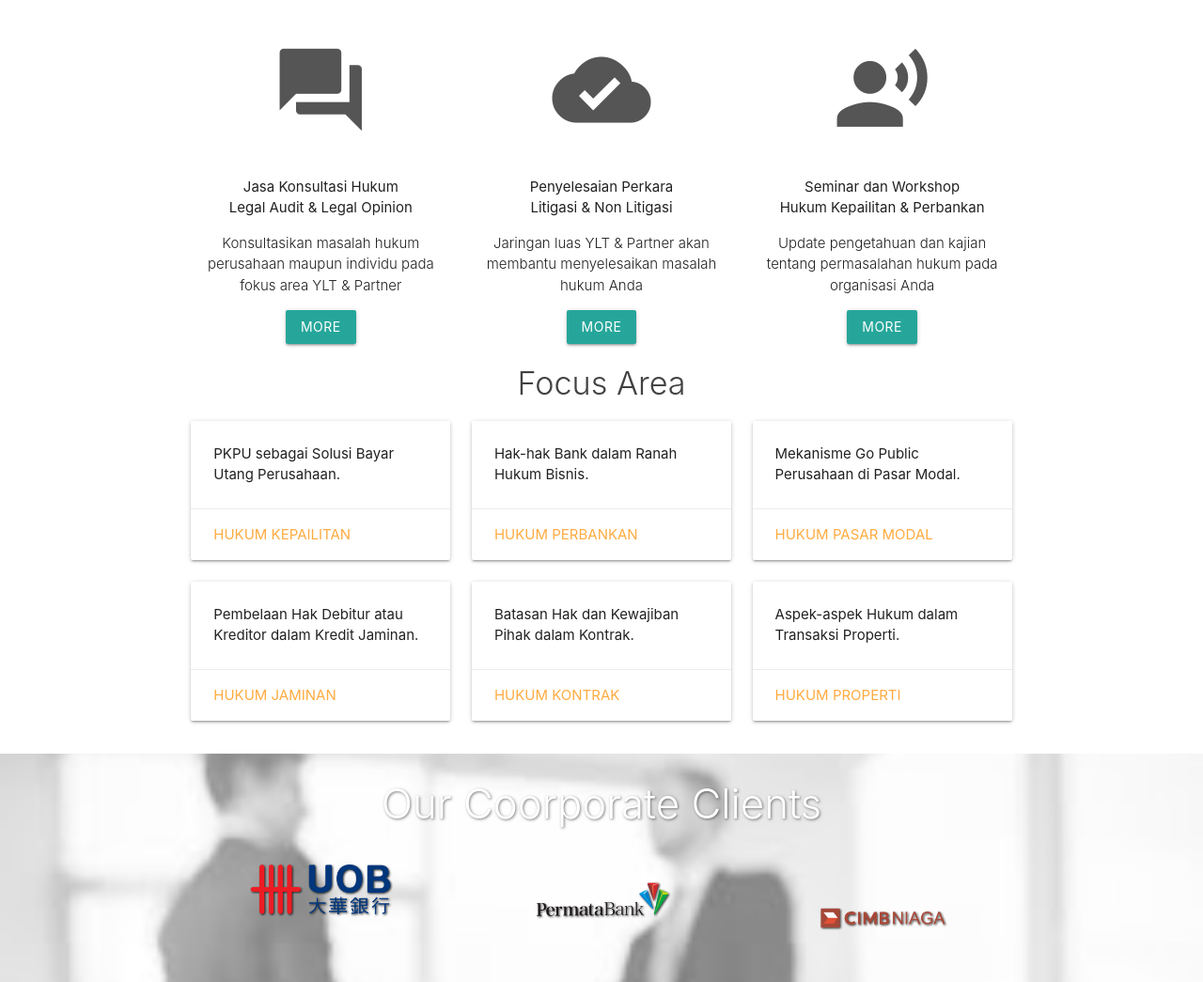
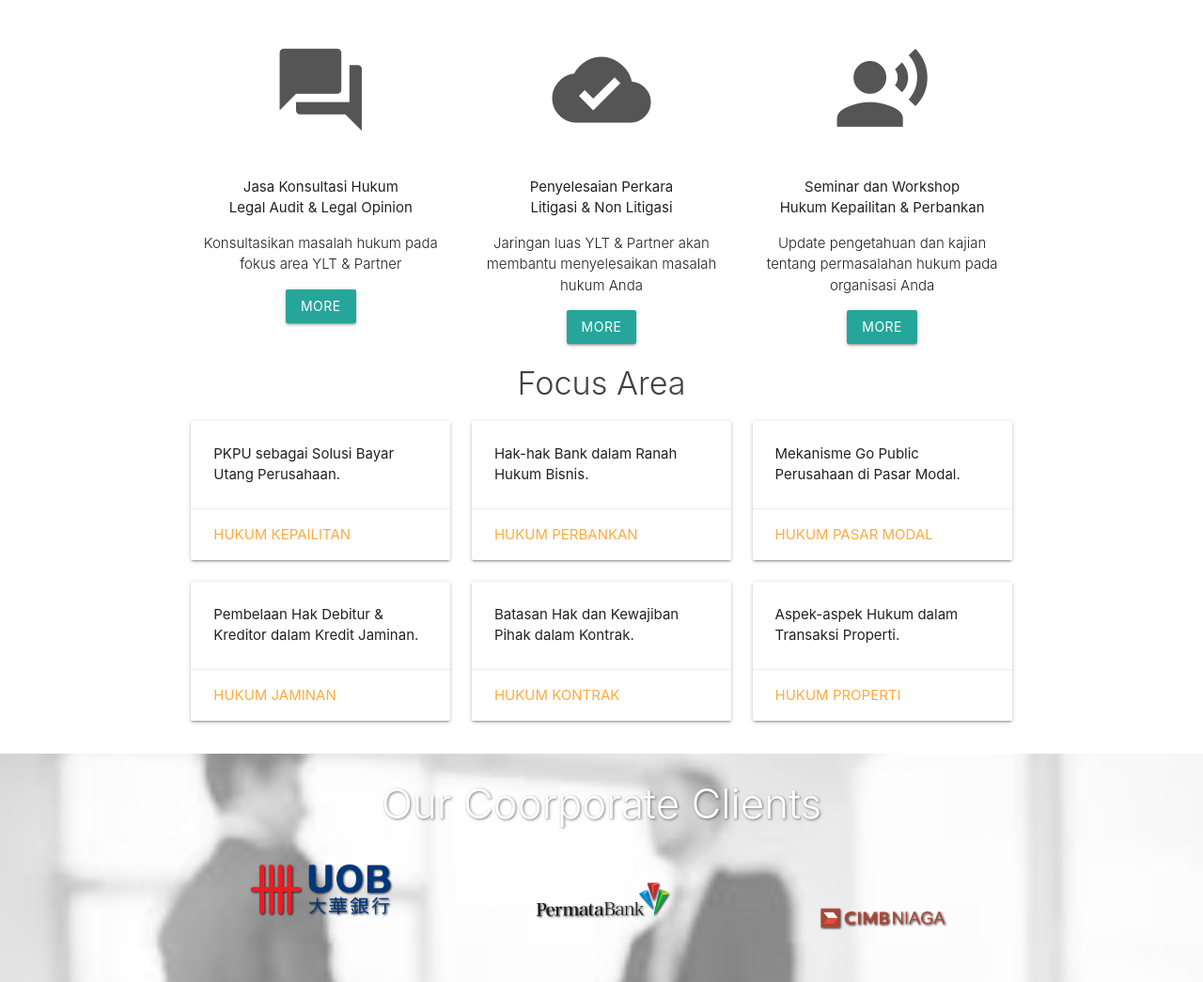
Before and after one commit to yltpartners/yltpartners.github.io, a plain HTML site: page index.html in a window 1280 px wide. Shown: the part 1287-2332 px from the top of the page at 94% size. Drawn offline with Linux system fonts and the light colour scheme.

```diff
--- a/index.html
+++ b/index.html
@@ -101,7 +101,7 @@
         <div class="center promo promo-example">
           <i class="material-icons">question_answer</i>
           <p class="promo-caption">Jasa Konsultasi Hukum <br> Legal Audit & Legal Opinion</p>
-          <p class="light center">Konsultasikan masalah hukum perusahaan maupun individu pada fokus area YLT & Partner</p>
+          <p class="light center">Konsultasikan masalah hukum pada fokus area YLT & Partner</p>
           <a href="https://forms.gle/rCvjfBn1wzMQKwX5A" class="waves-effect waves-light btn">more</a>
 
         </div>
@@ -124,6 +124,7 @@
 
         </div>
       </div>
+      <br>
 
       <div class="col s12 m12">
     <h4 class="center light grey-text text-darken-3">Focus Area</h4>
@@ -184,7 +185,7 @@
       </div>
       <div class="card-stacked">
         <div class="card-content">
-          <p>Pembelaan Hak Debitur atau Kreditor dalam Kredit Jaminan.</p>
+          <p>Pembelaan Hak Debitur & Kreditor dalam Kredit Jaminan.</p>
         </div>
         <div class="card-action">
           <a href="#">Hukum Jaminan</a>
```
Also changed, not shown: 1 other file.
